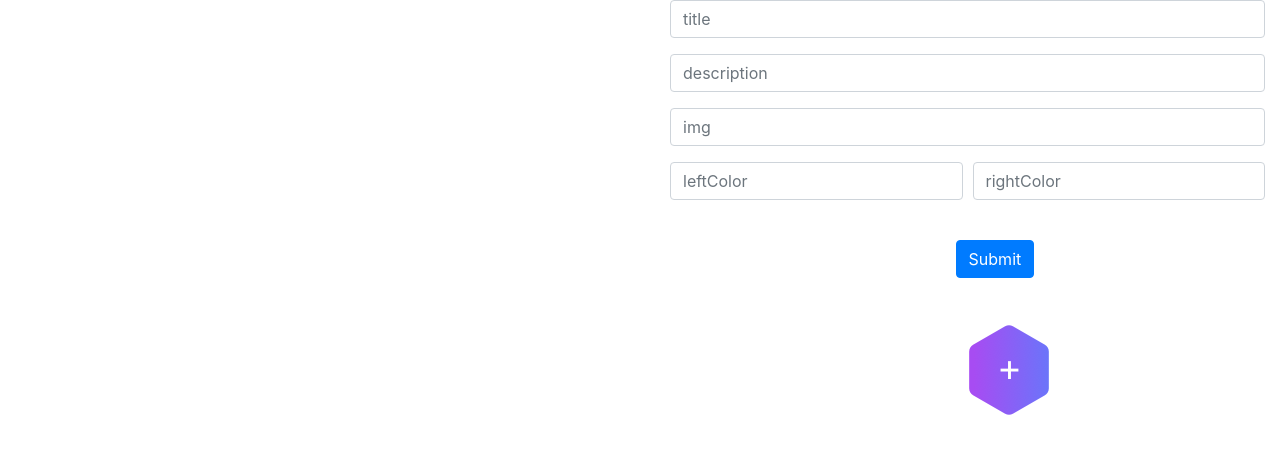
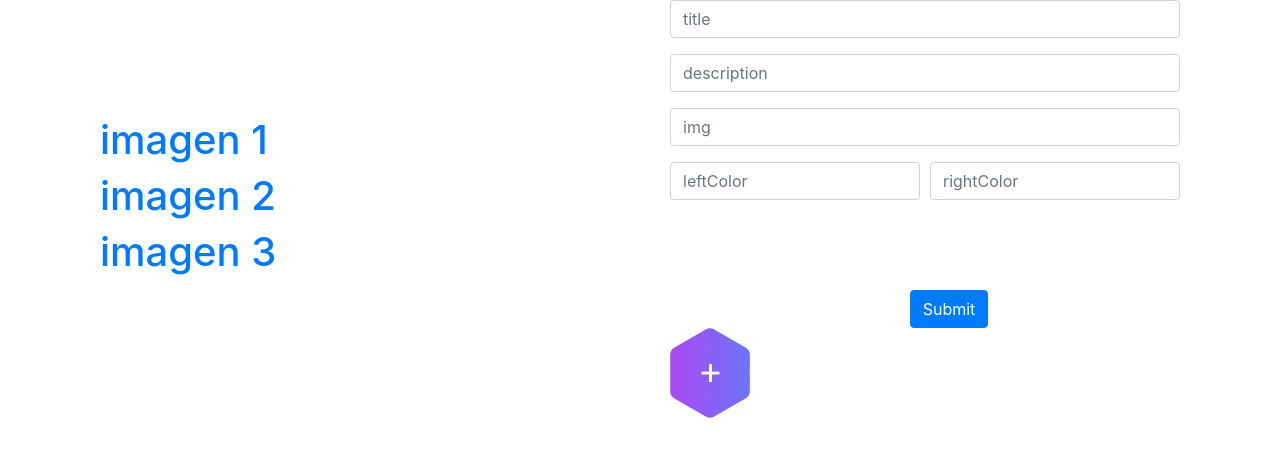
Before and after one commit to buhitoRamos/fitness, a React app: page /exercise/new in a window 1280 px wide. Built offline with nearby package versions, Linux system fonts and the light colour scheme.

Commit message:
Se agregó imgList que lista las imagenes para la creación de las card

```diff
--- a/src/components/BtnNavegation.js
+++ b/src/components/BtnNavegation.js
@@ -6,7 +6,7 @@ import { Link } from 'react-router-dom'
 const BtnNavegation = ({url}) => (
     <div>
         <Link to={url}>
-            <img src={btn} className="btn" />
+            <img src={btn} />
         </Link>
 
     </div>
--- a/src/components/ExerciseForm.js
+++ b/src/components/ExerciseForm.js
@@ -1,5 +1,6 @@
 import React from "react"
 import BtnNavegation from '../components/BtnNavegation'
+import  "../components/styles/Btn.css"
 
 class ExerciseForm extends React.Component{
 
@@ -82,8 +83,13 @@ class ExerciseForm extends React.Component{
                 >
                     Submit
                 </button>
+
                 <BtnNavegation
+                className="btn"
                 url="/exercises" />
+
+
+
             </form>
         </div>
         )
--- /dev/null
+++ b/src/components/ImgList.js
@@ -0,0 +1,29 @@
+import React from "react"
+import CardInfo from '../components/CardInfo.json'
+class ImgList extends React.Component {
+    state = {
+        data: CardInfo
+    }
+
+    render() {
+        return (
+            <div className="container">
+                {
+                    this.state.data.map(data => {
+                        return (
+
+                            <h1>
+                                <a href={data.img}>imagen {data.id}</a>
+                            </h1>
+
+                        )
+                    })
+                }
+            </div>
+
+        )
+
+    }
+
+}
+export default ImgList
--- a/src/components/styles/Btn.css
+++ b/src/components/styles/Btn.css
@@ -1,4 +1,6 @@
 .btn{
-    margin-top: 40px;
-    margin-left: 48%;
+
+    margin-top: 90px;
+    margin-left: 47%;
+
 }
--- a/src/pages/ExerciseNew.js
+++ b/src/pages/ExerciseNew.js
@@ -2,6 +2,7 @@ import React from "react"
 import "../components/ExerciseForm"
 import ExerciseForm from "../components/ExerciseForm"
 import Card from "../components/Card"
+import ImgList from "../components/ImgList"
 
 class ExerciseNew extends React.Component {
 
@@ -34,13 +35,17 @@ class ExerciseNew extends React.Component {
     render() {
 
         return (
-            <div>
+            <div className="container">
                 <div className="row">
                     <div className="col-sm">
                         <Card {...this.state.form} />
+                        <div>
+                            <ImgList />
+                        </div>
                     </div>
                     <div className="col-sm">
                         <ExerciseForm
+                            className="col-sm"
                             onChange={this.handleChange}
                             form={this.state.form}
                         />
--- a/src/pages/Exercises.js
+++ b/src/pages/Exercises.js
@@ -3,6 +3,7 @@ import ExerciseList from '../components/ExerciseList'
 import Wellcome from '../components/Wellcome'
 import CardInfo from '../components/CardInfo.json'
 import BtnNavegation from '../components/BtnNavegation'
+import "../components/styles/Btn.css"
 
 class Exercises extends React.Component {
 
@@ -22,9 +23,12 @@ class Exercises extends React.Component {
                     exercise={this.state.data}
 
                 />
-                <BtnNavegation
+                <div className="btn">
+                   <BtnNavegation
                     url="/exercise/new"
                 />
+                </div>
+
             </div>
         )
     }
```
